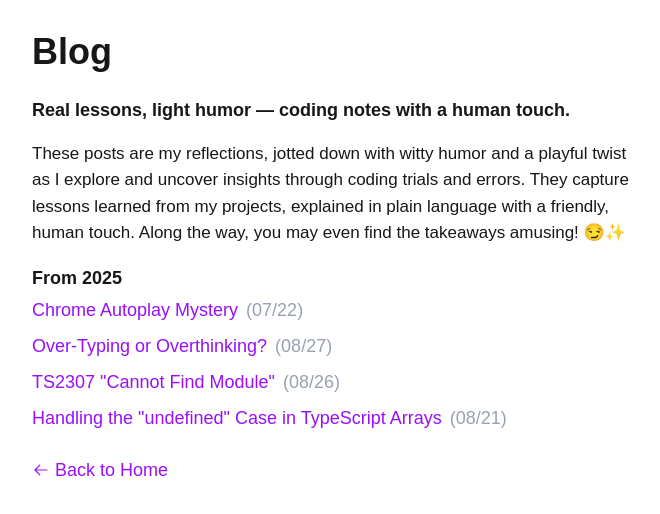
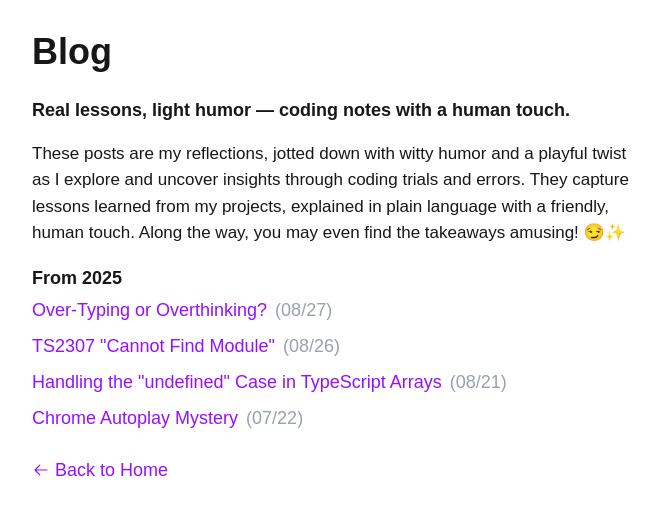
Before and after one commit to zcdev/my-portfolio, a Next.js app: page /blog in a window 1280 px wide. Shown: the top 514 px of the page, without its empty margins (304-964 px from the left). Built offline with nearby package versions, Linux system fonts and the light colour scheme.

Commit message:
feat(blog): sort posts by reverse chronological order and refine group by year

```diff
--- a/src/app/blog/page.tsx
+++ b/src/app/blog/page.tsx
@@ -1,16 +1,19 @@
 import Link from "next/link";
-import { getBlogMeta } from "../utils/index-metadata";
+import { getBlogMeta, MdxMeta } from "../utils/index-metadata";
 import { RxArrowLeft } from "react-icons/rx";
 
 export default async function BlogIndex() {
   const posts = getBlogMeta();
 
+  // Group posts by year
   const grouped = posts.reduce((total, post) => {
     const year = new Date(post.date!).getFullYear();
     if (!total[year]) total[year] = [];
-    total[year].push(post);
     return total;
   }, {} as Record<number, typeof posts>);
+
+  // Sort posts by reverse chronological order
+  const sorted = posts.sort((a: any, b: any) => Number(new Date((b.date))) - Number(new Date(a.date)));
 
   return (
     <main className="prose max-w-2xl text-left p-8">
@@ -22,17 +25,17 @@ export default async function BlogIndex() {
       {Object.keys(grouped)
         .sort((a, b) => Number(b) - Number(a))
         .map((year) => (
-          <section key={year}>
+          <section>
             <h3 className="text-lg font-semibold mb-1">From {year}</h3>
             <ul className="mb-6">
-              {grouped[Number(year)].map((post) => (
+              {sorted.map((post: any) => (
                 <li key={post.slug} className="mb-2">
                   <Link
                     href={`/blog/${post.slug}`}
                     className="text-lg text-purple-600 hover:underline dark:text-purple-400"
                   >{post.title}
                   </Link>
-                  <span className="text-lg text-gray-400 pl-2">({post.date!.slice(5, post.date?.length)})</span>
+                  <span className="text-lg text-gray-400 pl-2">({post.date.slice(5, post.date.length)})</span>
                 </li>
               ))}
             </ul>
```
